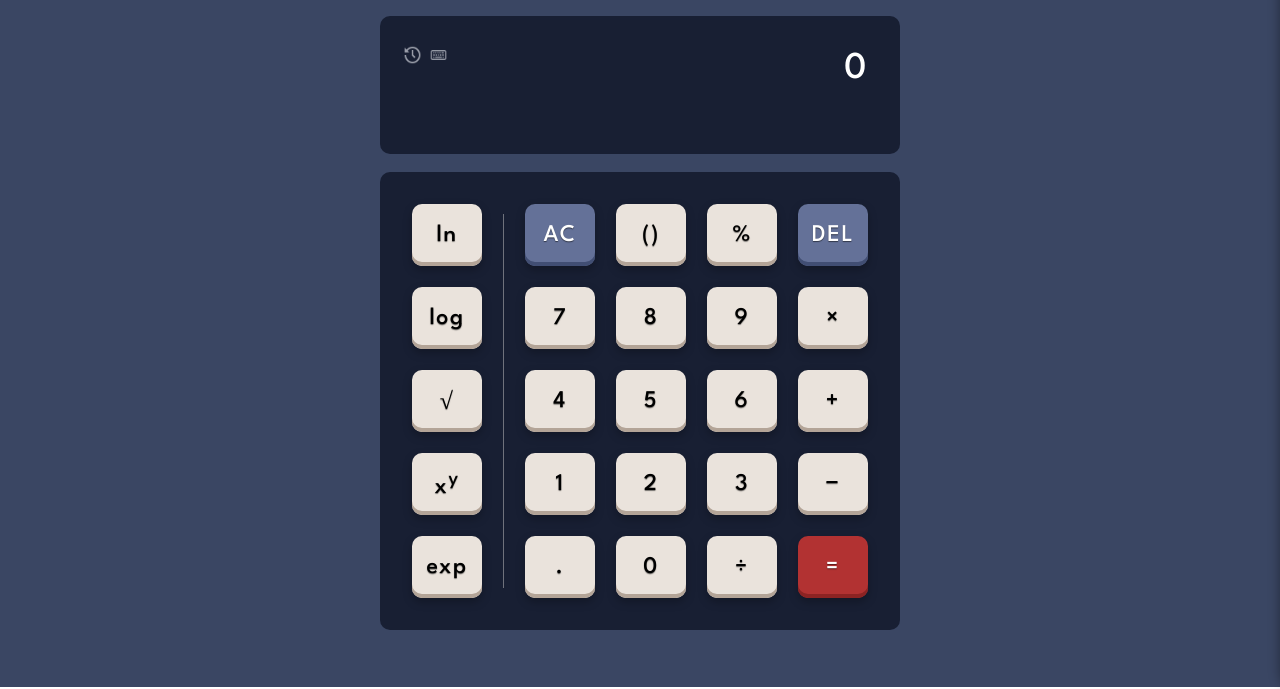
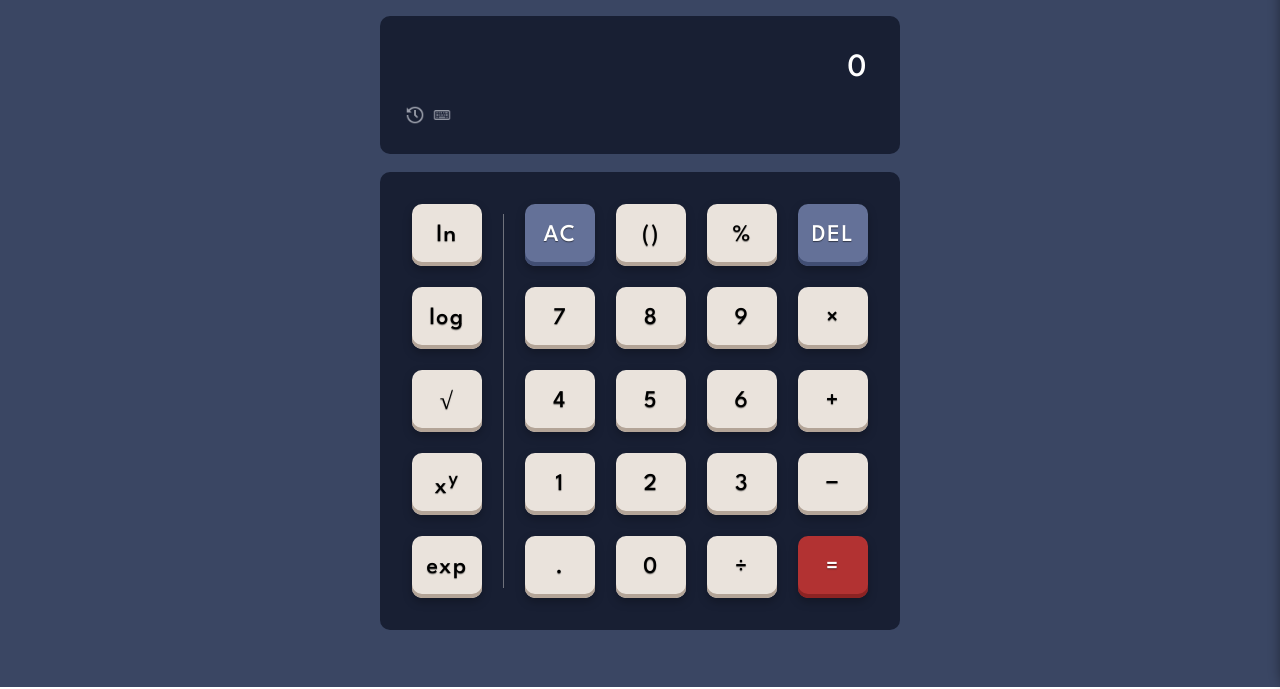
Before and after one commit to Logyle12/odin-calculator, a plain HTML site: page index.html in a window 1280 px wide. Shown: the part 113-802 px from the top of the page. Drawn offline with Linux system fonts and the light colour scheme.

Commit message:
style(css): adjust layout and font size for settings and display
- Positioned settings panel absolutely along result display baseline.
- Reduced font size in expression display for better scaling.
- Increased width of expression container to fit longer input.

```diff
--- a/styles/styles.css
+++ b/styles/styles.css
@@ -47,10 +47,13 @@ body {
 .calc-settings {
     display: flex;
     justify-content: center;
-    align-items: first baseline;
-    width: 10%;
-    height: 100%;
+    align-items: center;
+    width: fit-content;
+    position: absolute;
     column-gap: 5px;
+    bottom: 28px;
+    left: 24px;
+    z-index: 1;
 }
 
 .calc-ui {
@@ -238,6 +241,7 @@ body {
     align-items: center;
     width: 100%;
     height: 138px;
+    position: relative;
 }
 
 #display-value-container {
@@ -247,7 +251,7 @@ body {
     flex-direction: column;
     row-gap: 5px;
     height: 94px;
-    width: 90%;
+    width: 98%;
 }
 
 .number-display {
@@ -273,7 +277,7 @@ body {
 }
 
 #expression-display, #transition-result {
-    font-size: 38px;
+    font-size: 32.5px;
     margin-top: 5px;
     height: 60%;
 }
```
